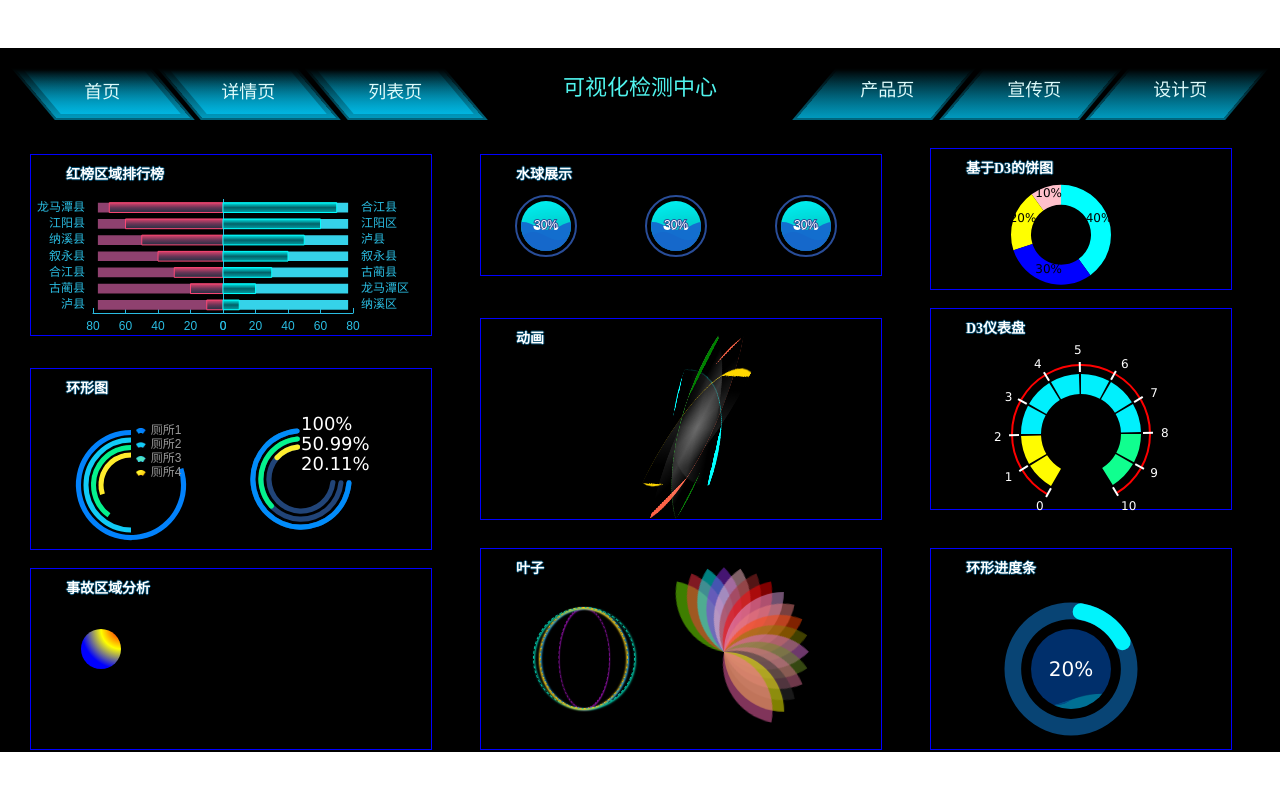
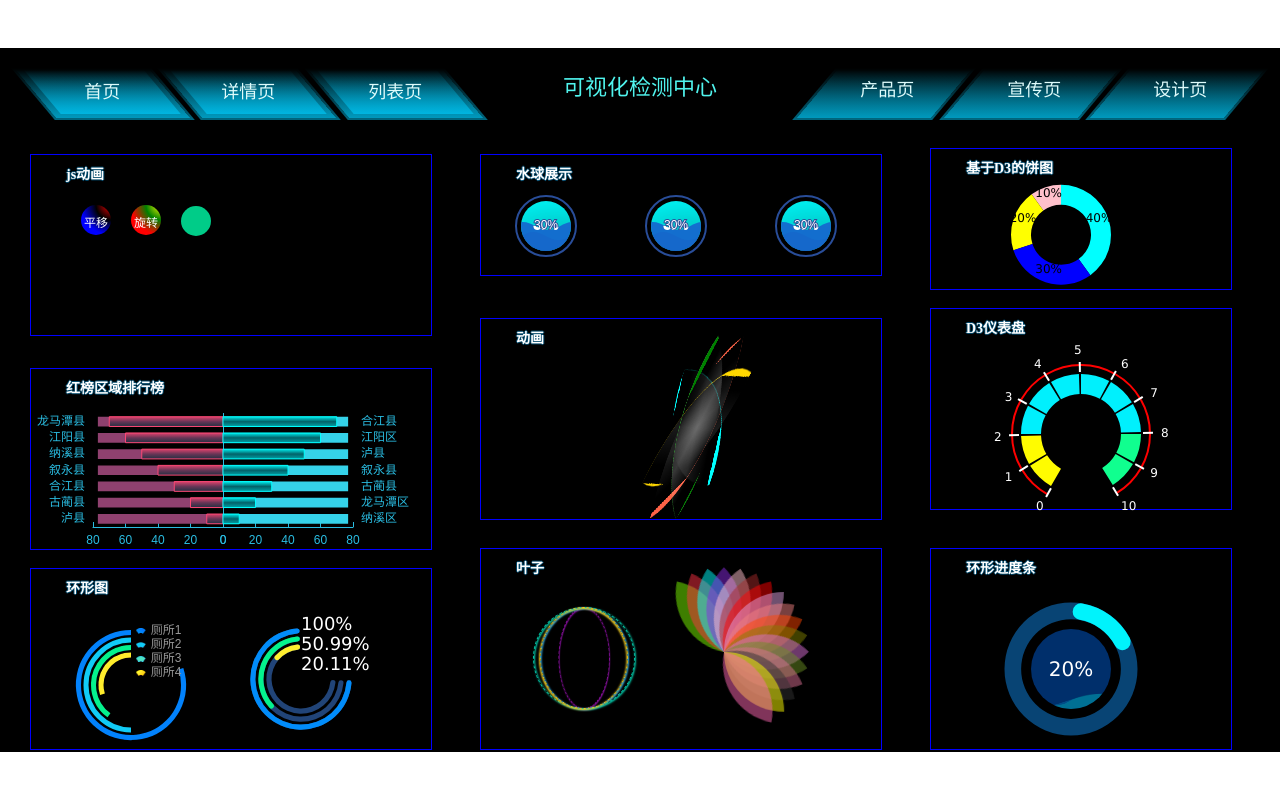
Before and after one commit to zd1314/react, a React (Create React App) app: page /#/ in a window 1280 px wide. Shown: the top 790 px of the page. Built offline with nearby package versions, Linux system fonts and the light colour scheme.

Commit message:
feat:path的基础运用

```diff
--- /dev/null
+++ b/src/components/js-animation/elastic.js
@@ -0,0 +1,23 @@
+import React from 'react';
+export default class Elastic extends React.Component {
+    constructor() {
+        super()
+    }
+    render() {
+        return (
+            <div ref={'elastic'} style={{
+                position: 'absolute',
+                left: 150,
+                top: 51,
+                width: 30,
+                height: 30,
+                background: '#0c8',
+                lineHeight: 80,
+                textAlign: 'center',
+                borderRadius: '50%',
+                transform: 'translateY(-200)'
+            }
+            }></div >
+        )
+    }
+}
--- a/src/components/js-animation/move1.js
+++ b/src/components/js-animation/rotate.js
@@ -7,11 +7,13 @@ class Move1 extends React.Component {
     _click() {
         const me = this;
         let startTime = Date.now();
-        let distance = 300, duration = 2000;
+        let r = 80, duration = 2000;
         requestAnimationFrame(function step() {
             let p = Math.min(1.0, (Date.now() - startTime) / duration);
-            me.refs.moves.style.transform = 'translateX('
-                + (distance * p * (2 - p)) + 'px)';
+            let rotation = 360 * p;
+            /*旋转 */
+            me.refs.moves.style.transformOrigin = '0 ' + r + 'px';
+            me.refs.moves.style.transform = 'rotate(' + rotation + 'deg)'
             if (p < 1.0) requestAnimationFrame(step);
         })
     }
@@ -24,22 +26,24 @@ class Move1 extends React.Component {
             }}>
                 <div ref={'moves'} style={{
                     position: 'absolute',
-                    left: 10,
-                    top: -30,
-                    width: 40,
-                    height: 40,
-                    background: 'radial-gradient(circle farthest-side at right top, red, yellow 50%, blue)',
-                    lineHeight: 40,
+                    left: 60,
+                    top: -40,
+                    width: 30,
+                    height: 30,
+                    background: 'radial-gradient(circle farthest-side at right top,yellow, green 50%, red)',
                     textAlign: 'center',
-                    borderRadius: '100%'
+                    borderRadius: '100%',
+                    color: '#fff',
+                    lineHeight: 3
                 }
-                } onClick={this._click.bind(this)} ></div >
+                } onClick={this._click.bind(this)} >旋转</div >
             </div >
         )
     }
 
     componentDidMount() {
 
+
     }
 }
 export default Move1;
--- /dev/null
+++ b/src/components/js-animation/translation.js
@@ -0,0 +1,49 @@
+import React from 'react';
+class Move1 extends React.Component {
+    constructor(props) {
+        super(props);
+        this.state = {}
+    }
+    _click() {
+        const me = this;
+        let startTime = Date.now();
+        let distance = 300, duration = 2000;
+        requestAnimationFrame(function step() {
+            let p = Math.min(1.0, (Date.now() - startTime) / duration);
+            /**偏移 */
+            me.refs.moves.style.transform = 'translateX('
+                + distance * p * (2 - p) + 'px)';
+            if (p < 1.0) requestAnimationFrame(step);
+        })
+    }
+    render() {
+        return (
+            <div style={{
+                position: 'absolute',
+                left: '10%',
+                top: '50%'
+            }}>
+                <div ref={'moves'} style={{
+                    position: 'absolute',
+                    left: 10,
+                    top: -40,
+                    width: 30,
+                    height: 30,
+                    background: 'radial-gradient(circle farthest-side at right top, red,black 50%, blue)',
+                    textAlign: 'center',
+                    borderRadius: '100%',
+                    color: '#fff',
+
+                    lineHeight: 3
+                }
+                } onClick={this._click.bind(this)} >平移</div >
+            </div >
+        )
+    }
+
+    componentDidMount() {
+
+
+    }
+}
+export default Move1;
--- a/src/components/listStyle/echarts.js
+++ b/src/components/listStyle/echarts.js
@@ -1,36 +1,71 @@
 import React from 'react';
-import * as  d3 from 'd3'
+import * as  d3 from 'd3';
+import './list.css'
 class Echarts extends React.Component {
     constructor(props) {
         super(props)
     }
     render() {
         return (
-            <div ref='echarts'></div>
+            <div ref='echarts' style={{
+                position: 'absolute',
+                left: 0,
+                top: 0
+            }}>
+                <div className={'listPath'} style={{
+
+                }} ref='circle'></div>
+            </div>
         )
     }
     componentDidMount() {
         const me = this;
-        let w = 30, h = 60;
+        let w = 20, h = 40;
+        let data = [1, 2, 3]
         me.svg = d3.select(me.refs.echarts).append('svg')
-            .attr('width', 300)
-            .attr('height', 300)
+            .attr('width', 400)
+            .attr('height', 400)
         let g = me.svg.append('g')
-            .attr('transform', 'translate(150, 100)')
-        //绘制顶面
+            .attr('transform', 'translate(-50, 22)')
+        //绘制柱状图
         g.append('path')
-            .attr('d', 'M100 60 l20 -20 l-20 -20 l-20 20z')
             .attr('d', `M100 ${100 - h} l${w} ${-w} l ${-w} ${-w} l ${-w} ${w} z`)
             .attr('stroke', '#1ea0d8')
             .attr('stroke-width', 2)
-            .attr('fill', '#2f71b5')
+            .attr('fill', 'red')
             .attr('shape-rendering', 'crispedges')
+
         g.append('path')
             .attr('d', `M100 100 l 0 ${-h} l ${w} ${-w} l 0 ${h} l ${-w} ${w} l ${-w} ${-w} l 0 ${-h} l ${w} ${w} z`)
             .attr('stroke', '#1ea0d8')
             .attr('stroke-width', 2)
-            .attr('fill', '#2f71b5')
+            .attr('fill', 'red')
             .attr('shape-rendering', 'crispedges')
+        //文字path
+        let radiusG = me.svg.append('g').attr('transform', 'translate(60,-20)');
+        radiusG.append('path')
+            .attr('d', 'M95 80 A35 35, 0, 1, 0, 95 95 L115 80 Z')
+            .attr('id', 'tpath')
+            .attr('fill', 'green')
+        radiusG.append('text')
+            .append('textPath')
+            .attr('xlink:href', '#tpath')
+            .text('文字沿着path路径进行有规律的运转的小球')
+            .attr('fill', '#fff')
+            .attr('x', 30)
+            .attr('y', 30)
+            .attr('font-size', 12)
+        //不规则图形
+        let pictureG = me.svg.append('g')
+            .attr('transform', 'translate(169,34)')
+            .append('path')
+            .attr('d', 'M80 80 l50 -120 a 45 45 0 0 0 45 45 l20 -20')
+            .attr('stroke-width', 2)
+            .attr('stroke', 'yellow')
+
+
+
+
     }
 }
 export default Echarts;
--- /dev/null
+++ b/src/components/listStyle/list.css
@@ -0,0 +1,16 @@
+.listPath{
+    width: 6px;
+    height: 6px;
+    background:blue;
+    border-radius:100%;
+    offset-path: path('M95 80 A35 35, 0, 1, 0, 95 95 L115 80 Z');
+    animation: moves 5s linear infinite;
+    position: absolute;
+    left:60px;
+    top:-23px;
+}
+@keyframes moves {
+    100%{
+        offset-distance: 100%;
+    }
+}
--- a/src/pages/operation-surveillance/operation.js
+++ b/src/pages/operation-surveillance/operation.js
@@ -26,9 +26,9 @@ class Operation extends Component {
     let me = this;
     return (
       <div className="Allcontents">
-        {/* <Panel title="d3柱状图" width={400} height={200} left={30} top={20}> */}
+        <Panel title="d3柱状图" width={400} height={200} left={30} top={20}>}
           <Echarts />
-        {/* </Panel> */}
+        </Panel>
       </div>
     )
   };
--- a/src/pages/platform-construction/platform.js
+++ b/src/pages/platform-construction/platform.js
@@ -10,7 +10,12 @@ import HosBar from '../../components/bar/hosBar';
 import CreditRing from '../../components/bar/creditRing';
 import TabCut from '../../components/bar/tab';
 import Bubble from '../../components/d3/bubble';
-import Move1 from '../../components/js-animation/move1';
+/**requestAnimationFrame平移 */
+import Move1 from '../../components/js-animation/translation';
+/** requestAnimationFrame旋转*/
+import Move from '../../components/js-animation/rotate';
+/** requestAnimationFrame来回弹*/
+import Elastic from '../../components/js-animation/elastic'
 /*水球展示*/
 import EchartsWaterPolo from '../../components/echartsWaterPolo/echartsWaterPolo';
 /**基于D3的demo */
@@ -50,18 +55,20 @@ class Platform extends Component {
     let me = this;
     return (
       <div className="Allcontents" >
-        <Panel title="红榜区域排行榜" width={400} height={180} left={30} top={36}>
+        <Panel title="红榜区域排行榜" width={400} height={180} left={30} top={250}>
           <HosBar width={200} height={178} ref={(ref) => {
             me._hosBar = ref
           }} />
         </Panel>
-        <Panel title='环形图' width={400} height={180} left={30} top={250}>
+        <Panel title='环形图' width={400} height={180} left={30} top={450}>
           <Pie />
           <List style={{ width: '500', height: '370', position: 'absolute', left: 150, top: -10 }} ref={'listRef'} />
         </Panel>
-        <Panel title="事故区域分析" width={400} height={180} left={30} top={450}>
+        <Panel title="js动画" width={400} height={180} left={30} top={36}>
           {/* <Bubble width={500} height={300} /> */}
           <Move1 />
+          <Move />
+          <Elastic />
         </Panel>
         <Panel title="水球展示" width={400} height={120} left={480} top={36}>
           <ul style={{
@@ -77,6 +84,7 @@ class Platform extends Component {
 
         <Panel title='动画' width={400} height={200} left={480} top={200}>
           <Opacity />
+
         </Panel>
         <Panel title="叶子"
           width={400}
```
